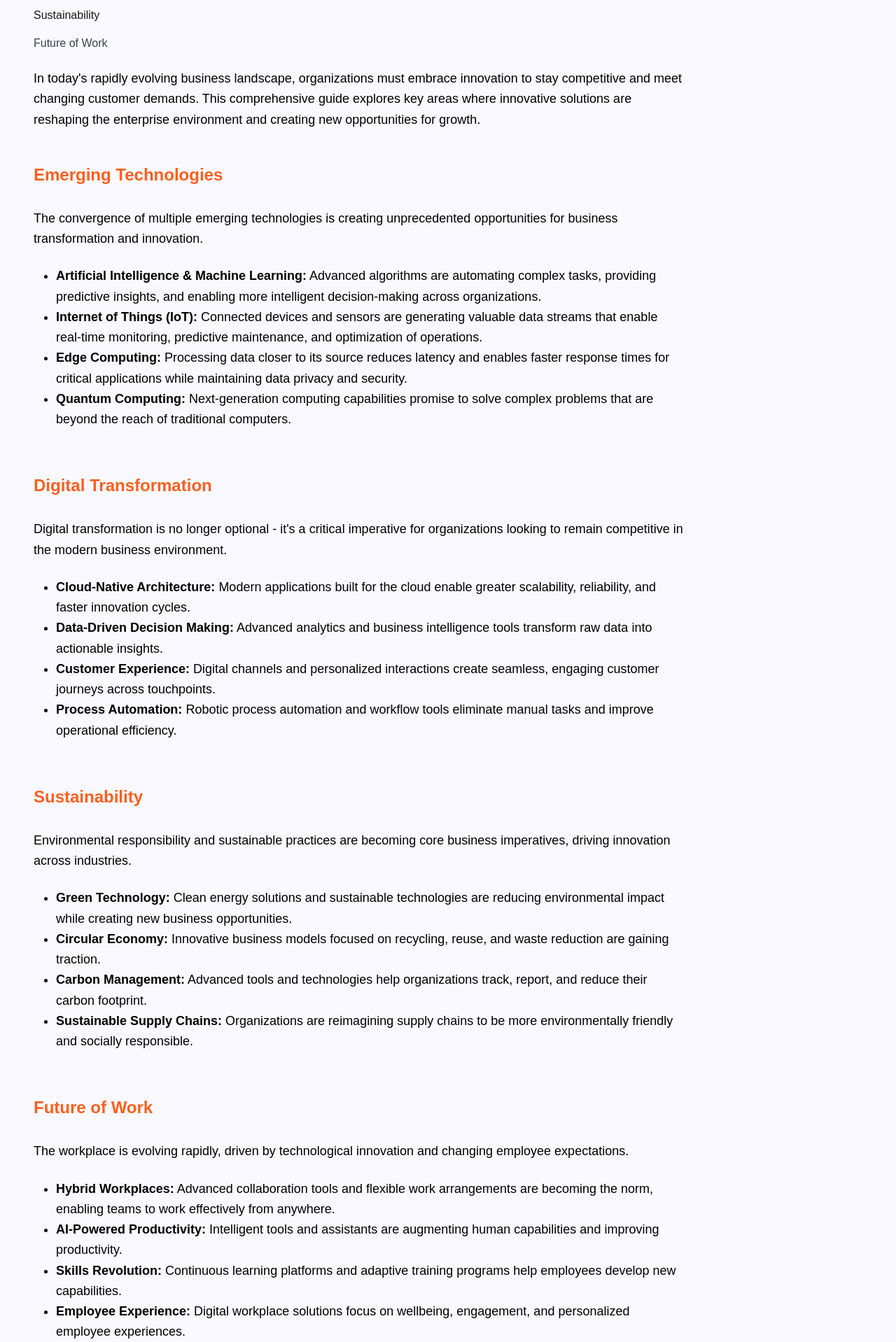
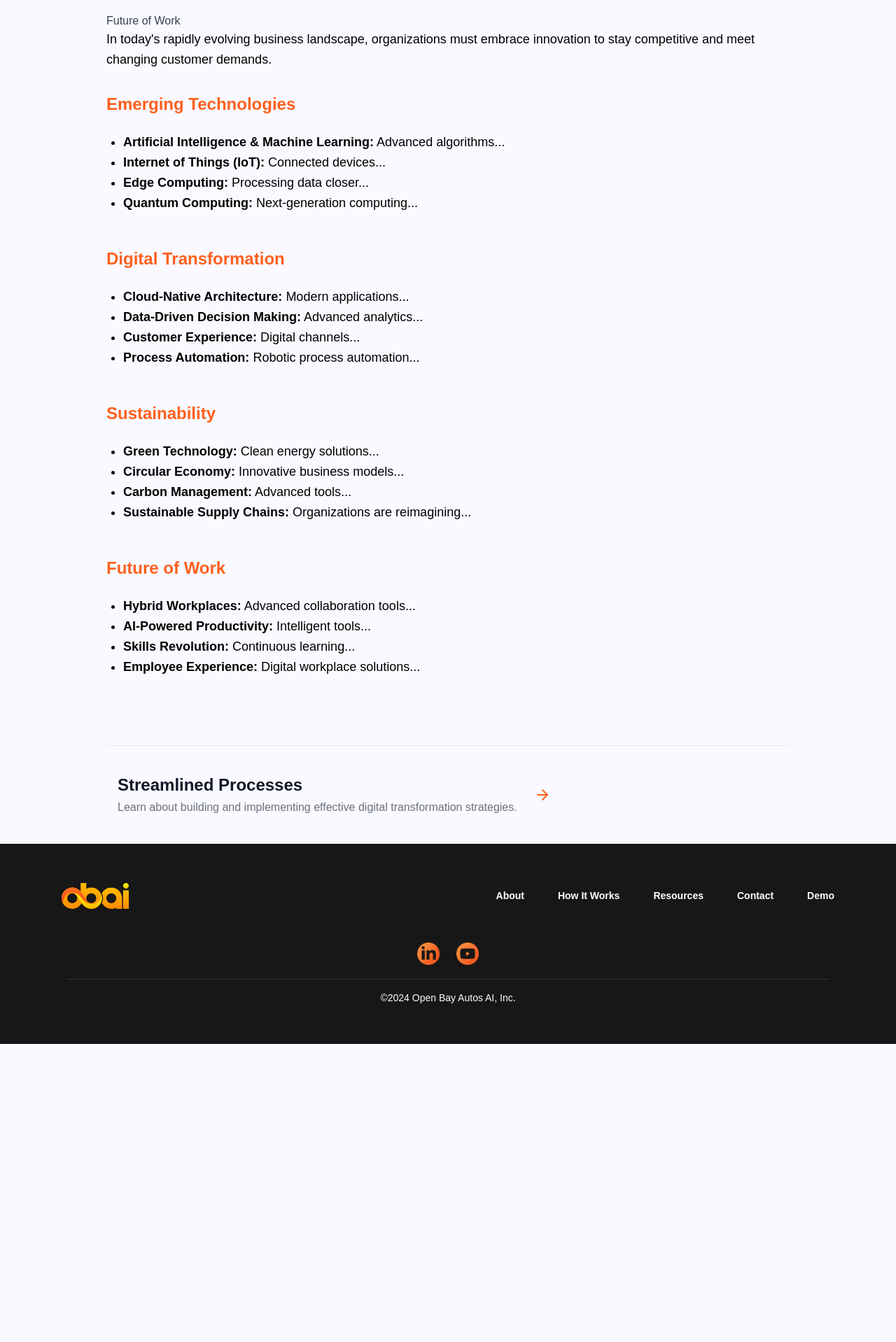
Before and after one commit to DevTaiwo18/OBAI-WEBSITE, a React (Vite) app: page /articles/innovative-solutions in a window 1280 px wide. Shown: the part 262-2180 px from the top of the page at 70% size. After the commit the page ends 1754 px from the top, so only its background shows below. Built offline with nearby package versions, Linux system fonts and the light colour scheme.

Commit message:
fixed spacing issue

```diff
--- a/src/Component/GeneralComponent/articles/InnovativeSolutions.jsx
+++ b/src/Component/GeneralComponent/articles/InnovativeSolutions.jsx
@@ -9,173 +9,85 @@ const InnovativeSolutions = () => {
   };
 
   return (
-    <div className="flex">
-      {/* Main Content */}
-      <article className="flex-3 p-12 max-w-5xl">
-        {/* Sidebar Navigation */}
-        <h1 className="text-2xl font-extrabold mb-8 text-brand-primary">
-          Innovative Solutions
-        </h1>
+    <div className="flex flex-col items-center">
+    <article className="flex flex-col p-6 max-w-5xl">
+      <h1 className="text-2xl font-extrabold mb-6 text-brand-primary">Innovative Solutions</h1>
+
       <ul className="flex flex-col gap-4">
         <li>
-            <button
-              onClick={() => scrollToSection('emerging-tech')}
-              className="text-gray-700 hover:text-[#FF5F1E] transition-colors text-left"
-            >
+          <button onClick={() => scrollToSection('emerging-tech')} className="text-gray-700 hover:text-[#FF5F1E] transition-colors text-left">
             Emerging Technologies
           </button>
         </li>
         <li>
-            <button
-              onClick={() => scrollToSection('digital-transformation')}
-              className="text-gray-700 hover:text-[#FF5F1E] transition-colors text-left"
-            >
+          <button onClick={() => scrollToSection('digital-transformation')} className="text-gray-700 hover:text-[#FF5F1E] transition-colors text-left">
             Digital Transformation
           </button>
         </li>
         <li>
-            <button
-              onClick={() => scrollToSection('sustainability')}
-              className="text-brand-dark hover:text-brand-primary active:text-brand-tertiary font-medium transition-colors text-left"
-            >
+          <button onClick={() => scrollToSection('sustainability')} className="text-brand-dark hover:text-brand-primary active:text-brand-tertiary font-medium transition-colors text-left">
             Sustainability
           </button>
         </li>
         <li>
-            <button
-              onClick={() => scrollToSection('future-work')}
-              className="text-gray-700 hover:text-[#FF5F1E] transition-colors text-left"
-            >
+          <button onClick={() => scrollToSection('future-work')} className="text-gray-700 hover:text-[#FF5F1E] transition-colors text-left">
             Future of Work
           </button>
         </li>
       </ul>
-        <br/>
-        <p className="text-lg leading-relaxed mb-12">
-          In today&apos;s rapidly evolving business landscape, organizations must embrace innovation
-          to stay competitive and meet changing customer demands. This comprehensive guide
-          explores key areas where innovative solutions are reshaping the enterprise
-          environment and creating new opportunities for growth.
+
+      <p className="text-lg leading-relaxed mb-8">
+        In today&apos;s rapidly evolving business landscape, organizations must embrace innovation to stay competitive and meet changing customer demands.
       </p>
 
-        <section id="emerging-tech" className="mb-16">
-          <h2 className="text-2xl font-extrabold mb-8 text-brand-primary">Emerging Technologies</h2>
-          <p className="text-lg leading-relaxed mb-6">
-            The convergence of multiple emerging technologies is creating unprecedented
-            opportunities for business transformation and innovation.
-          </p>
-          <ul className="list-disc ml-8 text-lg leading-relaxed">
-            <li>
-              <strong>Artificial Intelligence & Machine Learning:</strong> Advanced algorithms
-              are automating complex tasks, providing predictive insights, and enabling
-              more intelligent decision-making across organizations.
-            </li>
-            <li>
-              <strong>Internet of Things (IoT):</strong> Connected devices and sensors are
-              generating valuable data streams that enable real-time monitoring, predictive
-              maintenance, and optimization of operations.
-            </li>
-            <li>
-              <strong>Edge Computing:</strong> Processing data closer to its source reduces
-              latency and enables faster response times for critical applications while
-              maintaining data privacy and security.
-            </li>
-            <li>
-              <strong>Quantum Computing:</strong> Next-generation computing capabilities
-              promise to solve complex problems that are beyond the reach of traditional
-              computers.
-            </li>
+      {/** Sections */}
+      <section id="emerging-tech" className="mb-12">
+        <h2 className="text-2xl font-extrabold mb-6 text-brand-primary">Emerging Technologies</h2>
+        <ul className="list-disc ml-6 text-lg leading-relaxed">
+          <li><strong>Artificial Intelligence & Machine Learning:</strong> Advanced algorithms...</li>
+          <li><strong>Internet of Things (IoT):</strong> Connected devices...</li>
+          <li><strong>Edge Computing:</strong> Processing data closer...</li>
+          <li><strong>Quantum Computing:</strong> Next-generation computing...</li>
         </ul>
       </section>
 
-        <section id="digital-transformation" className="mb-16">
-          <h2 className="text-2xl font-extrabold mb-8 text-brand-primary">Digital Transformation</h2>
-          <p className="text-lg leading-relaxed mb-6">
-            Digital transformation is no longer optional - it&apos;s a critical imperative for
-            organizations looking to remain competitive in the modern business environment.
-          </p>
-          <ul className="list-disc ml-8 text-lg leading-relaxed">
-            <li>
-              <strong>Cloud-Native Architecture:</strong> Modern applications built for the
-              cloud enable greater scalability, reliability, and faster innovation cycles.
-            </li>
-            <li>
-              <strong>Data-Driven Decision Making:</strong> Advanced analytics and business
-              intelligence tools transform raw data into actionable insights.
-            </li>
-            <li>
-              <strong>Customer Experience:</strong> Digital channels and personalized
-              interactions create seamless, engaging customer journeys across touchpoints.
-            </li>
-            <li>
-              <strong>Process Automation:</strong> Robotic process automation and workflow
-              tools eliminate manual tasks and improve operational efficiency.
-            </li>
+      <section id="digital-transformation" className="mb-12">
+        <h2 className="text-2xl font-extrabold mb-6 text-brand-primary">Digital Transformation</h2>
+        <ul className="list-disc ml-6 text-lg leading-relaxed">
+          <li><strong>Cloud-Native Architecture:</strong> Modern applications...</li>
+          <li><strong>Data-Driven Decision Making:</strong> Advanced analytics...</li>
+          <li><strong>Customer Experience:</strong> Digital channels...</li>
+          <li><strong>Process Automation:</strong> Robotic process automation...</li>
         </ul>
       </section>
 
-        <section id="sustainability" className="mb-16">
-          <h2 className="text-2xl font-extrabold mb-8 text-brand-primary">Sustainability</h2>
-          <p className="text-lg leading-relaxed mb-6">
-            Environmental responsibility and sustainable practices are becoming core
-            business imperatives, driving innovation across industries.
-          </p>
-          <ul className="list-disc ml-8 text-lg leading-relaxed">
-            <li>
-              <strong>Green Technology:</strong> Clean energy solutions and sustainable
-              technologies are reducing environmental impact while creating new
-              business opportunities.
-            </li>
-            <li>
-              <strong>Circular Economy:</strong> Innovative business models focused on
-              recycling, reuse, and waste reduction are gaining traction.
-            </li>
-            <li>
-              <strong>Carbon Management:</strong> Advanced tools and technologies help
-              organizations track, report, and reduce their carbon footprint.
-            </li>
-            <li>
-              <strong>Sustainable Supply Chains:</strong> Organizations are reimagining
-              supply chains to be more environmentally friendly and socially responsible.
-            </li>
+      <section id="sustainability" className="mb-12">
+        <h2 className="text-2xl font-extrabold mb-6 text-brand-primary">Sustainability</h2>
+        <ul className="list-disc ml-6 text-lg leading-relaxed">
+          <li><strong>Green Technology:</strong> Clean energy solutions...</li>
+          <li><strong>Circular Economy:</strong> Innovative business models...</li>
+          <li><strong>Carbon Management:</strong> Advanced tools...</li>
+          <li><strong>Sustainable Supply Chains:</strong> Organizations are reimagining...</li>
         </ul>
       </section>
 
-        <section id="future-work" className="mb-16">
-          <h2 className="text-2xl font-extrabold mb-8 text-brand-primary">Future of Work</h2>
-          <p className="text-lg leading-relaxed mb-6">
-            The workplace is evolving rapidly, driven by technological innovation and
-            changing employee expectations.
-          </p>
-          <ul className="list-disc ml-8 text-lg leading-relaxed">
-            <li>
-              <strong>Hybrid Workplaces:</strong> Advanced collaboration tools and
-              flexible work arrangements are becoming the norm, enabling teams to
-              work effectively from anywhere.
-            </li>
-            <li>
-              <strong>AI-Powered Productivity:</strong> Intelligent tools and assistants
-              are augmenting human capabilities and improving productivity.
-            </li>
-            <li>
-              <strong>Skills Revolution:</strong> Continuous learning platforms and
-              adaptive training programs help employees develop new capabilities.
-            </li>
-            <li>
-              <strong>Employee Experience:</strong> Digital workplace solutions focus
-              on wellbeing, engagement, and personalized employee experiences.
-            </li>
+      <section id="future-work" className="mb-12">
+        <h2 className="text-2xl font-extrabold mb-6 text-brand-primary">Future of Work</h2>
+        <ul className="list-disc ml-6 text-lg leading-relaxed">
+          <li><strong>Hybrid Workplaces:</strong> Advanced collaboration tools...</li>
+          <li><strong>AI-Powered Productivity:</strong> Intelligent tools...</li>
+          <li><strong>Skills Revolution:</strong> Continuous learning...</li>
+          <li><strong>Employee Experience:</strong> Digital workplace solutions...</li>
         </ul>
       </section>
 
-        {/* Next Article Link - Updated Alignment */}
-        <div className="mt-16 pt-8 border-t border-gray-200">
-          <a href="/articles/customer-centric-approach" className="group flex items-center gap-8 p-6 rounded-lg hover:bg-gray-50 transition-colors">
-            <div className="flex-1">
-              <h3 className="text-2xl font-semibold text-gray-900 mb-1">Customer Centric Approach</h3>
+      <div className="mt-12 pt-6 border-t border-gray-200">
+        <a href="/articles/streamlined-processes" className="group flex items-center gap-6 p-4 rounded-lg hover:bg-gray-50 transition-colors">
+          <div>
+            <h3 className="text-2xl font-semibold text-gray-900 mb-1">Streamlined Processes</h3>
             <p className="text-gray-500">Learn about building and implementing effective digital transformation strategies.</p>
           </div>
-            <ArrowRight className="w-6 h-6 text-[#FF5F1E] transform group-hover:translate-x-2 transition-transform flex-shrink-0" />
+          <ArrowRight className="w-6 h-6 text-[#FF5F1E] transform group-hover:translate-x-2 transition-transform" />
         </a>
       </div>
     </article>
```
Lines whose indentation alone changed are shown as unchanged.
